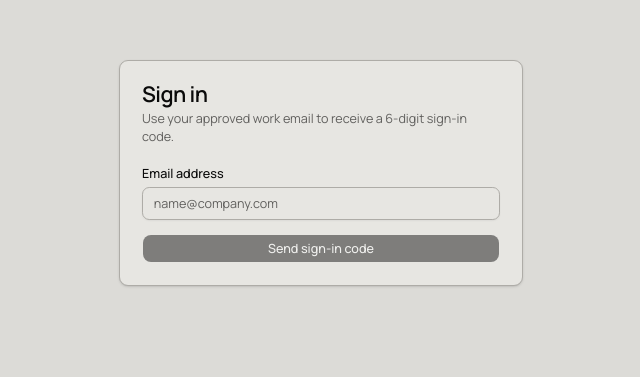
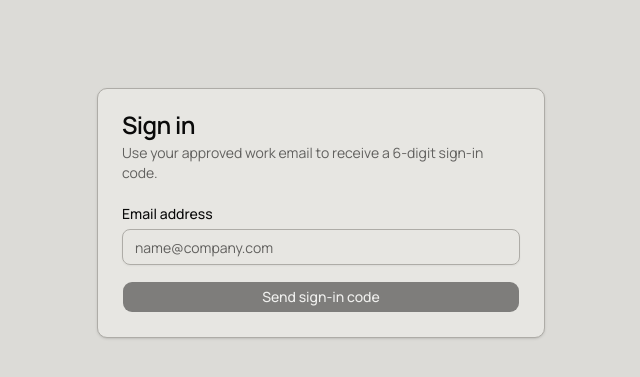
Before and after one commit to sprocketaudio/OpsScheduler, a Next.js app: page /login in a window 1280 px wide. Shown: the part 187-564 px from the top of the page, without its empty margins (319-959 px from the left). Built offline with nearby package versions, Linux system fonts and the light colour scheme; no server answers.

Commit message:
fix: improve laptop layout density and responsive breakpoints

```diff
--- a/src/app/dashboard/page.tsx
+++ b/src/app/dashboard/page.tsx
@@ -360,15 +360,15 @@
   );
 
   return (
-    <main className="min-h-screen">
+    <main className="page-density-laptop min-h-screen">
       <header className="border-b">
-        <div className="mx-auto flex w-full max-w-7xl flex-col gap-3 p-4">
+        <div className="mx-auto flex w-full max-w-7xl flex-col gap-3 p-3 xl:p-4">
           <div className="flex flex-wrap items-center justify-between gap-3">
             <p className="text-sm text-muted-foreground">OpsScheduler</p>
             <p className="text-sm text-muted-foreground">Signed in as {currentUser.email}</p>
           </div>
 
-          <div className="grid gap-2 2xl:grid-cols-[minmax(0,1fr)_19rem] 2xl:items-center 2xl:gap-4">
+          <div className="grid gap-2 xl:grid-cols-[minmax(0,1fr)_18rem] xl:items-center xl:gap-4">
             <div className="flex min-w-0 flex-wrap items-center justify-between gap-3">
               <h1 className="text-xl font-semibold">Week commencing {weekLabel}</h1>
               <div className="ml-auto flex min-w-0 items-center justify-end">
--- a/src/app/globals.css
+++ b/src/app/globals.css
@@ -127,9 +127,22 @@
   html {
     @apply font-sans;
   }
-  @media (min-width: 1024px) and (max-width: 1720px) {
-    html {
+}
+
+@layer utilities {
+  @media (min-width: 1200px) and (max-width: 1720px) {
+    .page-density-laptop {
       zoom: 90%;
     }
   }
+
+  @supports not (zoom: 1) {
+    @media (min-width: 1200px) and (max-width: 1720px) {
+      .page-density-laptop {
+        transform: scale(0.9);
+        transform-origin: top left;
+        width: calc(100% / 0.9);
+      }
+    }
+  }
 }
--- a/src/app/settings/page.tsx
+++ b/src/app/settings/page.tsx
@@ -66,9 +66,9 @@
       : [];
 
   return (
-    <main className="min-h-screen">
+    <main className="page-density-laptop min-h-screen">
       <header className="border-b">
-        <div className="mx-auto flex w-full max-w-7xl flex-col gap-3 p-4">
+        <div className="mx-auto flex w-full max-w-7xl flex-col gap-3 p-3 xl:p-4">
           <div className="flex flex-wrap items-center justify-between gap-3">
             <p className="text-sm text-muted-foreground">OpsScheduler</p>
             <p className="text-sm text-muted-foreground">Signed in as {currentUser.email}</p>
@@ -84,7 +84,7 @@
         </div>
       </header>
 
-      <section className="mx-auto w-full max-w-7xl p-4">
+      <section className="mx-auto w-full max-w-7xl p-3 xl:p-4">
         <Card className="mb-4">
           <CardHeader>
             <CardTitle>Display and calendar preferences</CardTitle>
--- a/src/features/scheduler/scheduler-workspace.tsx
+++ b/src/features/scheduler/scheduler-workspace.tsx
@@ -136,7 +136,7 @@
 
   return (
     <>
-      <section className="mx-auto grid w-full max-w-7xl gap-4 p-4 2xl:grid-cols-[minmax(0,1fr)_19rem]">
+      <section className="mx-auto grid w-full max-w-7xl gap-4 p-3 xl:grid-cols-[minmax(0,1fr)_18rem] xl:p-4 2xl:grid-cols-[minmax(0,1fr)_19rem]">
         <Card>
           <CardHeader className="space-y-2">
             <div className="flex flex-wrap items-center justify-between gap-3">
```
Also changed, not shown: 1 other file (tests, documents, lock files or other folders).
